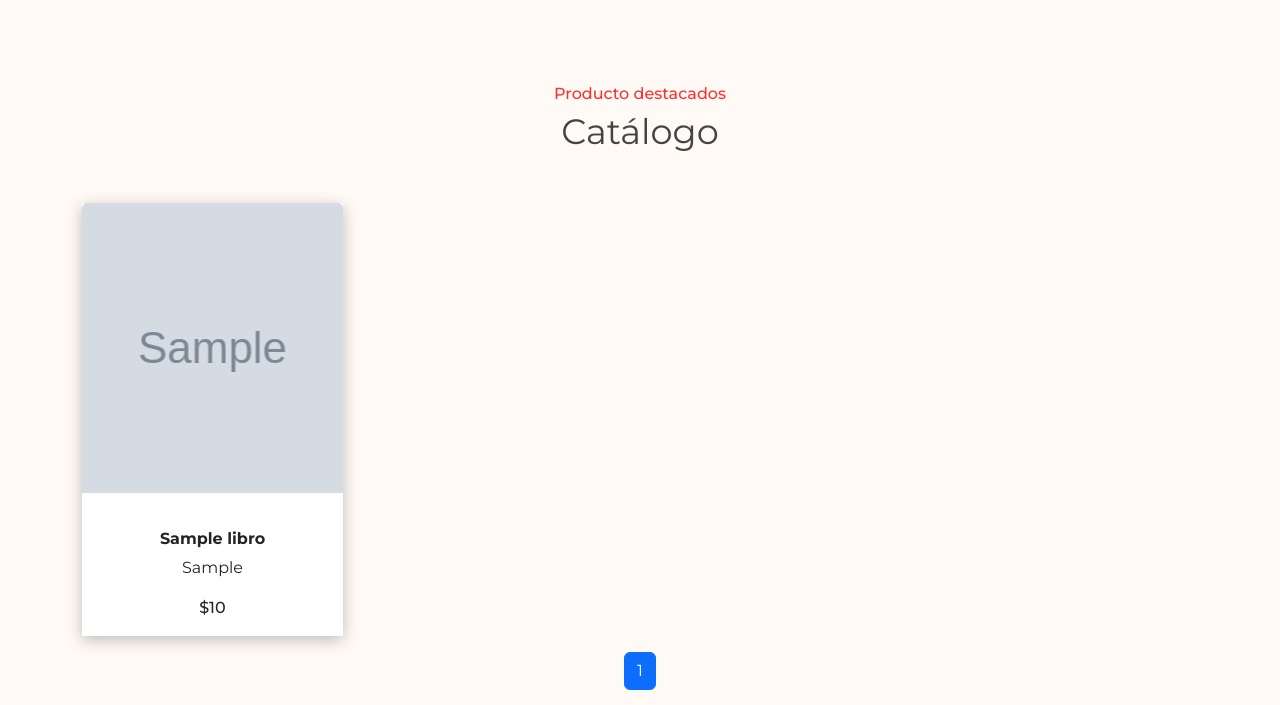
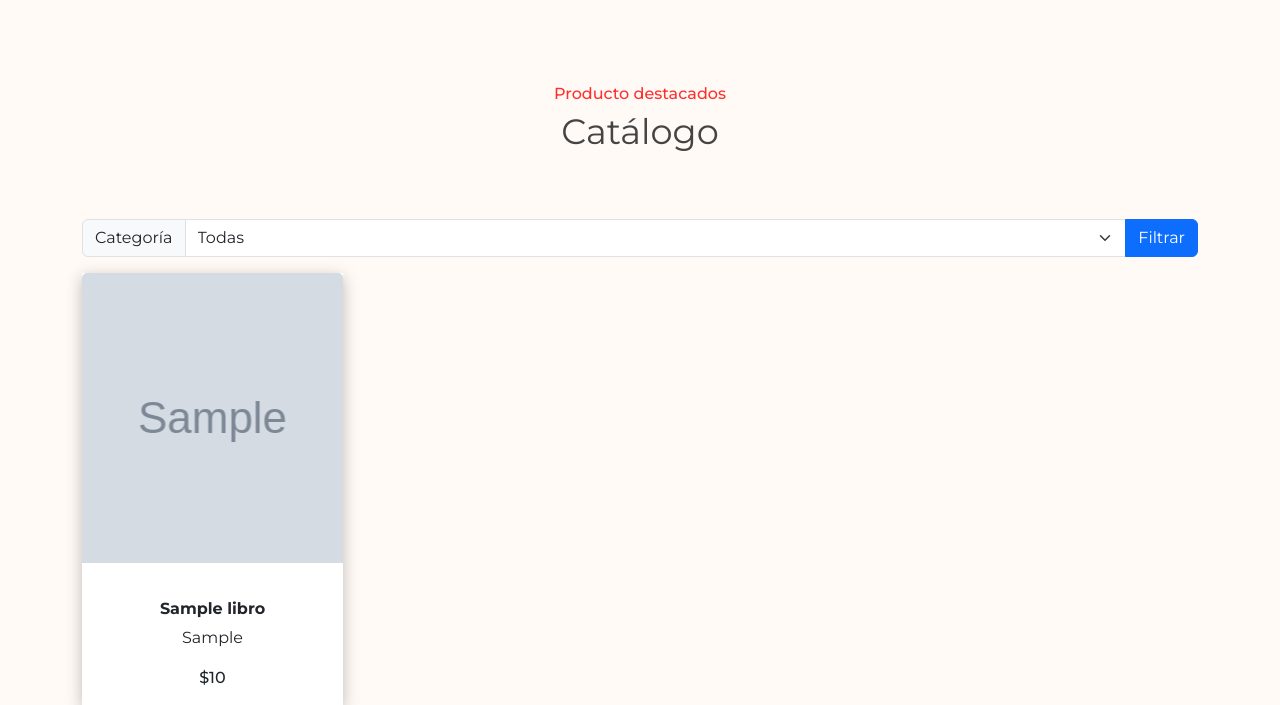
Before and after one commit to cuervolu/LibreriaImagina-AW, a Django app: page /catalogue in a window 1280 px wide. Shown: the part 137-842 px from the top of the page. Run offline with Django 4.2, Linux system fonts and the light colour scheme; tables that the repository leaves empty hold one stand-in row (values such as "Sample post"); grey boxes marked "Sample" are stand-in pictures; some libraries are stand-ins or nearby versions.

Commit message:
Se incluye filtrado por categoría

```diff
--- a/libreria_imagina/templates/app/catalogue.html
+++ b/libreria_imagina/templates/app/catalogue.html
@@ -20,7 +20,22 @@
         </div>
     </div>
     <div class="row">
+        <form method="GET" class="my-3">
+            <div class="input-group">
+                <label class="input-group-text" for="categoria">Categoría</label>
+                <select class="form-select" id="categoria" name="categoria">
+                    <option value="">Todas</option>
+                    {% for categoria in categorias %}
+                    <option value="{{ categoria }}">{{ categoria }}</option>
+                    {% endfor %}
+                </select>
+                <button type="submit" class="btn btn-primary">Filtrar</button>
+            </div>
+        </form>
+
         {% for libro in libros %}
+        {% if not categoria_filtrada or libro.categoria == categoria_filtrada %}
+
         <div class="col-md-6 col-lg-4 col-xl-3">
             <div id="product" class="single-product card mb-3"
                 style="border-radius: 0%; border: none ; box-shadow: 0px 4px 15px rgba(0, 0, 0, 0.25);">
@@ -59,13 +74,15 @@
                 </div>
             </div>
         </div>
+        {% endif %}
         {% endfor %}
         <!-- Mostrar la paginación -->
         <nav aria-label="Paginación">
             <ul class="pagination justify-content-center">
                 {% if libros.has_previous %}
                 <li class="page-item">
-                    <a class="page-link" href="?pagina={{ libros.previous_page_number }}" aria-label="Previous">&laquo;</a>
+                    <a class="page-link" href="?pagina={{ libros.previous_page_number }}"
+                        aria-label="Previous">&laquo;</a>
                 </li>
                 {% endif %}
 
@@ -83,7 +100,7 @@
 
                 {% if libros.has_next %}
                 <li class="page-item">
-                    <a class="page-link" href="?pagina={{ libros.next_page_number }}"  aria-label="Next">&raquo;</a>
+                    <a class="page-link" href="?pagina={{ libros.next_page_number }}" aria-label="Next">&raquo;</a>
                 </li>
                 {% endif %}
             </ul>
--- a/libreria_imagina/views.py
+++ b/libreria_imagina/views.py
@@ -16,6 +16,9 @@ from django.core.paginator import Paginator
 from .models import *
 from .forms import SignupForm
 
+# **********************
+# *       APP          *
+# **********************
 
 # Create your views here.
 def index(request):
@@ -32,8 +35,16 @@ def index(request):
 def catalogue(request):
     libros = Libro.objects.all()
 
+    categorias = Libro.objects.values_list('categoria', flat=True).distinct()
+
     for libro in libros:
         libro.precio_unitario = format(libro.precio_unitario, ",.0f")
+    categoria_filtrada = request.GET.get("categoria")
+    if categoria_filtrada:
+        libros = libros.filter(categoria=categoria_filtrada)
+        for libro in libros:
+            libro.precio_unitario = format(libro.precio_unitario, ",.0f")
+
 
     # Crear un objeto Paginator con la lista de libros y el número de libros por página
     paginator = Paginator(libros, 10)
@@ -44,7 +55,7 @@ def catalogue(request):
     # Obtener la página correspondiente al número de página solicitado
     pagina_libros = paginator.get_page(pagina_num)
 
-    return render(request, "app/catalogue.html", {"libros": pagina_libros})
+    return render(request, "app/catalogue.html", {"libros": pagina_libros,"categorias": categorias})
 
 
 # Detalle libro
@@ -66,6 +77,10 @@ def book_detail(request, slug):
 
     return render(request, "app/book_detail.html", {"libro": libro})
 
+
+# **********************
+# *       CARRITO      *
+# **********************
 
 @login_required(login_url="auth/login")
 def agregar_al_carrito(request, id_libro):
@@ -189,7 +204,7 @@ def signup_view(request):
         form = SignupForm(request.POST)
         if form.is_valid():
             # Realiza las acciones correspondientes al registro del usuario
-            user = form.save() # Guarda los datos del formulario y obtén el usuario registrado
+            user = form.save()
             login(request, user)  # Autentica al usuario
             return HttpResponseRedirect(
                 reverse("index")
```
